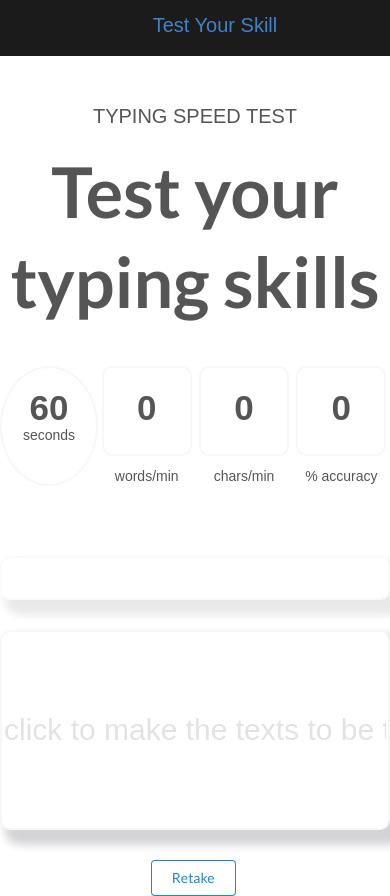
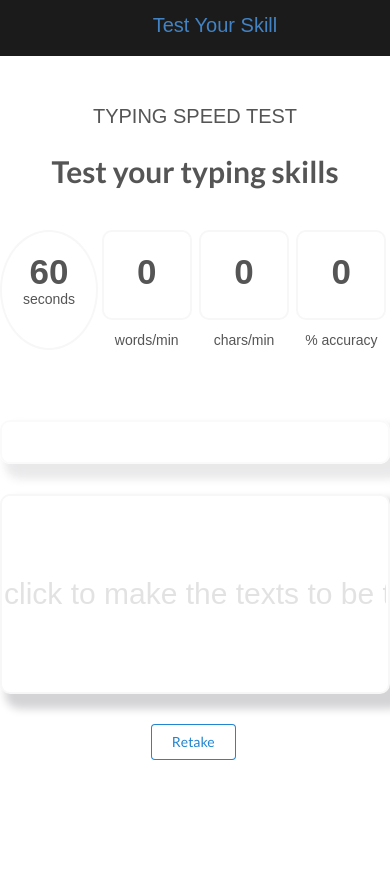
Before and after one commit to IcyEazy/IcyEazy-Typing-speed-test, a plain HTML site: page index.html in a window 390 px wide. After the commit the page ends 844 px from the top, so only its background shows below. Drawn offline with nearby package versions, Linux system fonts and the light colour scheme.

Commit message:
Update CSS

```diff
--- a/style.css
+++ b/style.css
@@ -136,8 +136,17 @@ input[type="text"]{
     }
 }
 
-@media screen and (max-width: 800px){
+@media screen and (max-width: 900px){
+    #first-div h1{
+        font-size: 50px;
+    }
     section{
         margin: auto;
     }
 }
+
+@media screen and (max-width: 560px){
+    #first-div h1{
+        font-size: 30px;
+    }
+}
```
